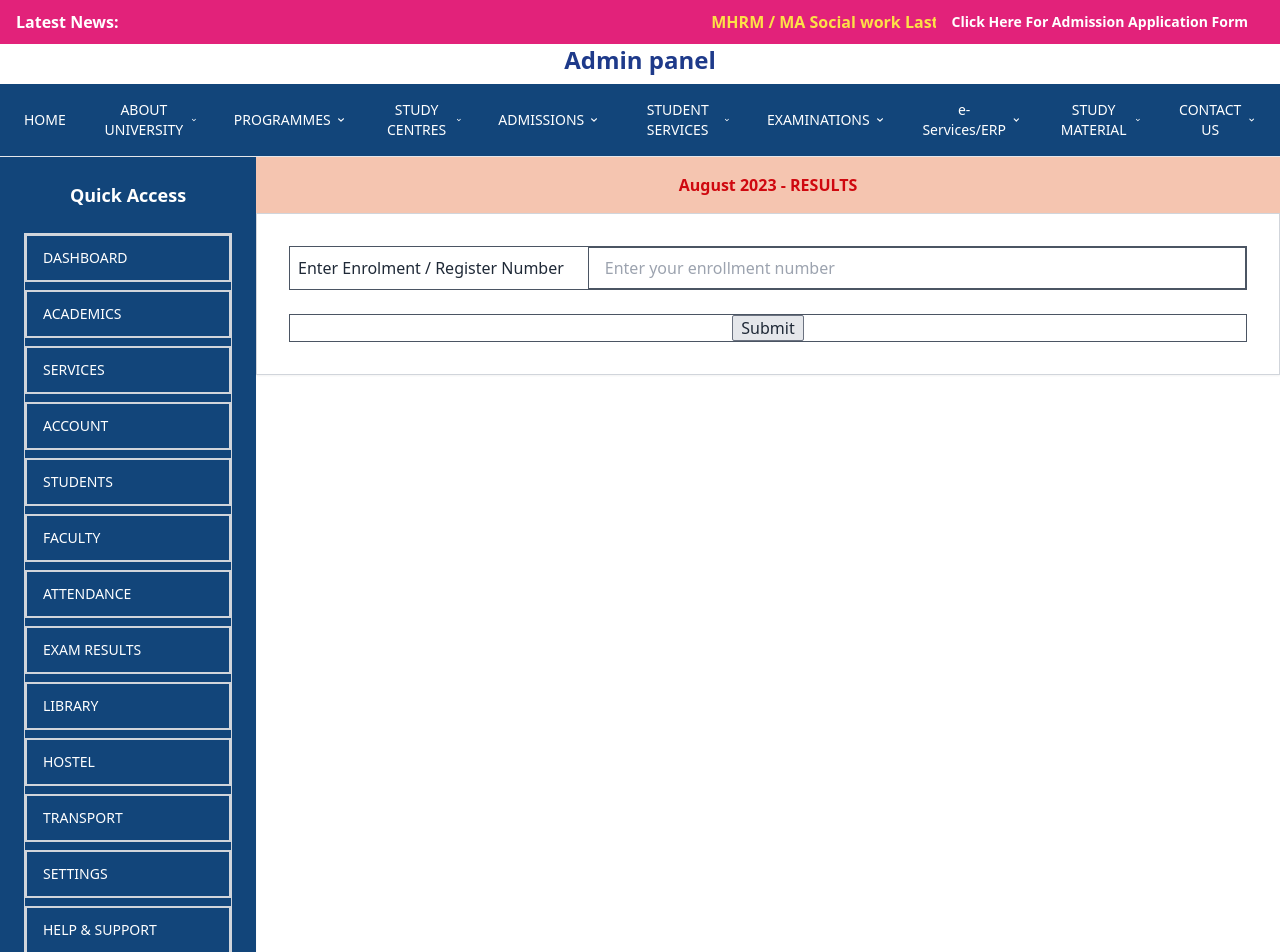
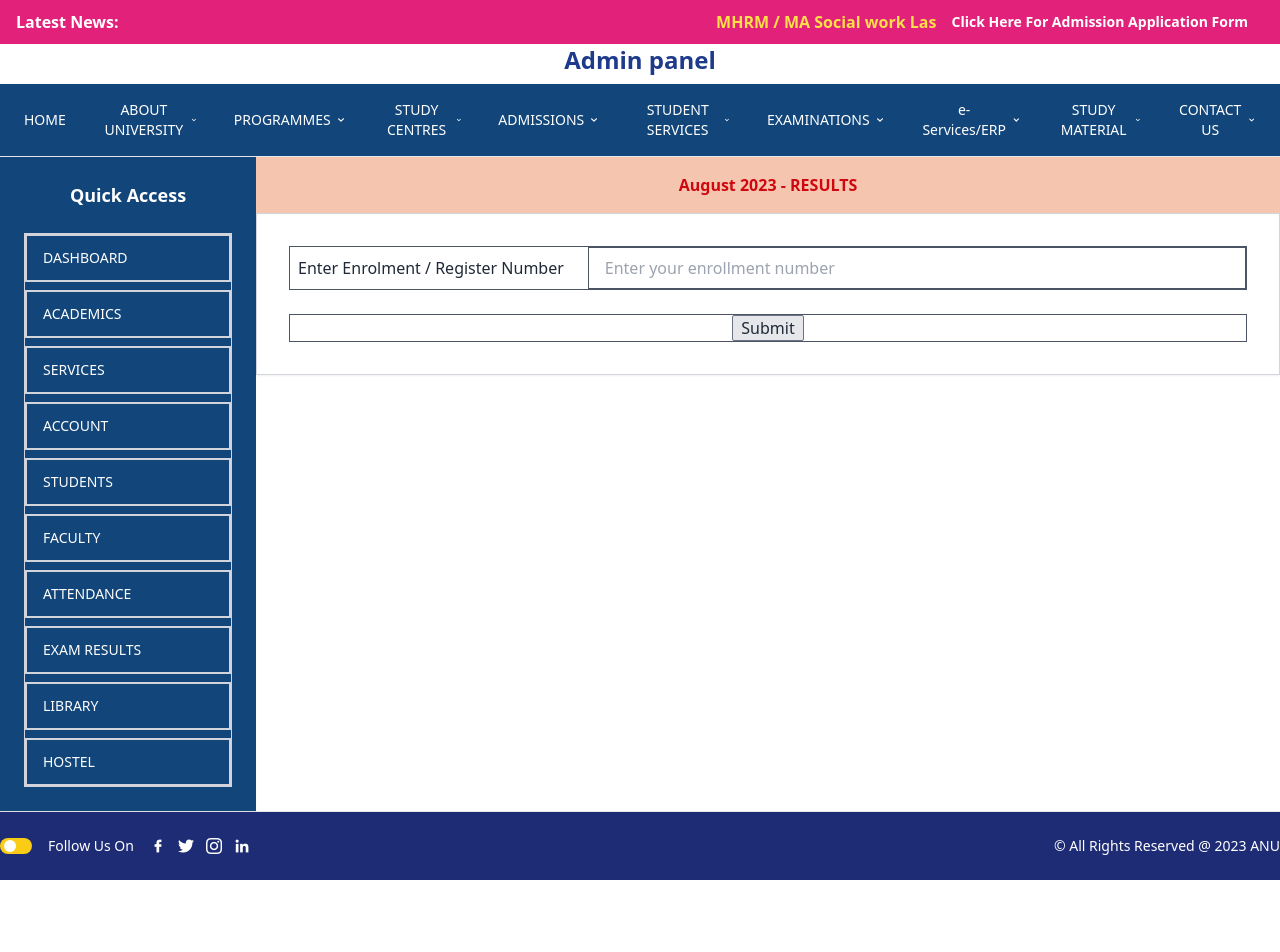
Before and after one commit to AnuragNarsingoju/client34, a React (Create React App) app: page /dashboard in a window 1280 px wide. Shown: the top 952 px of the page. After the commit the page ends 880 px from the top, so only its background shows below. Built offline with nearby package versions, Linux system fonts and the light colour scheme; the HTML template or start-up script is replaced by a standard one.

Commit message:
changes in UI1

```diff
--- a/src/SchoolPageNew.jsx
+++ b/src/SchoolPageNew.jsx
@@ -132,9 +132,7 @@ const SchoolPageNew = () => {
   { label: "EXAM RESULTS" },
   { label: "LIBRARY" },
   { label: "HOSTEL" },
-  { label: "TRANSPORT" },
-  { label: "SETTINGS" },
-  { label: "HELP & SUPPORT" },
+
 ];
 
   const handleSubmit = (e) => {
```
